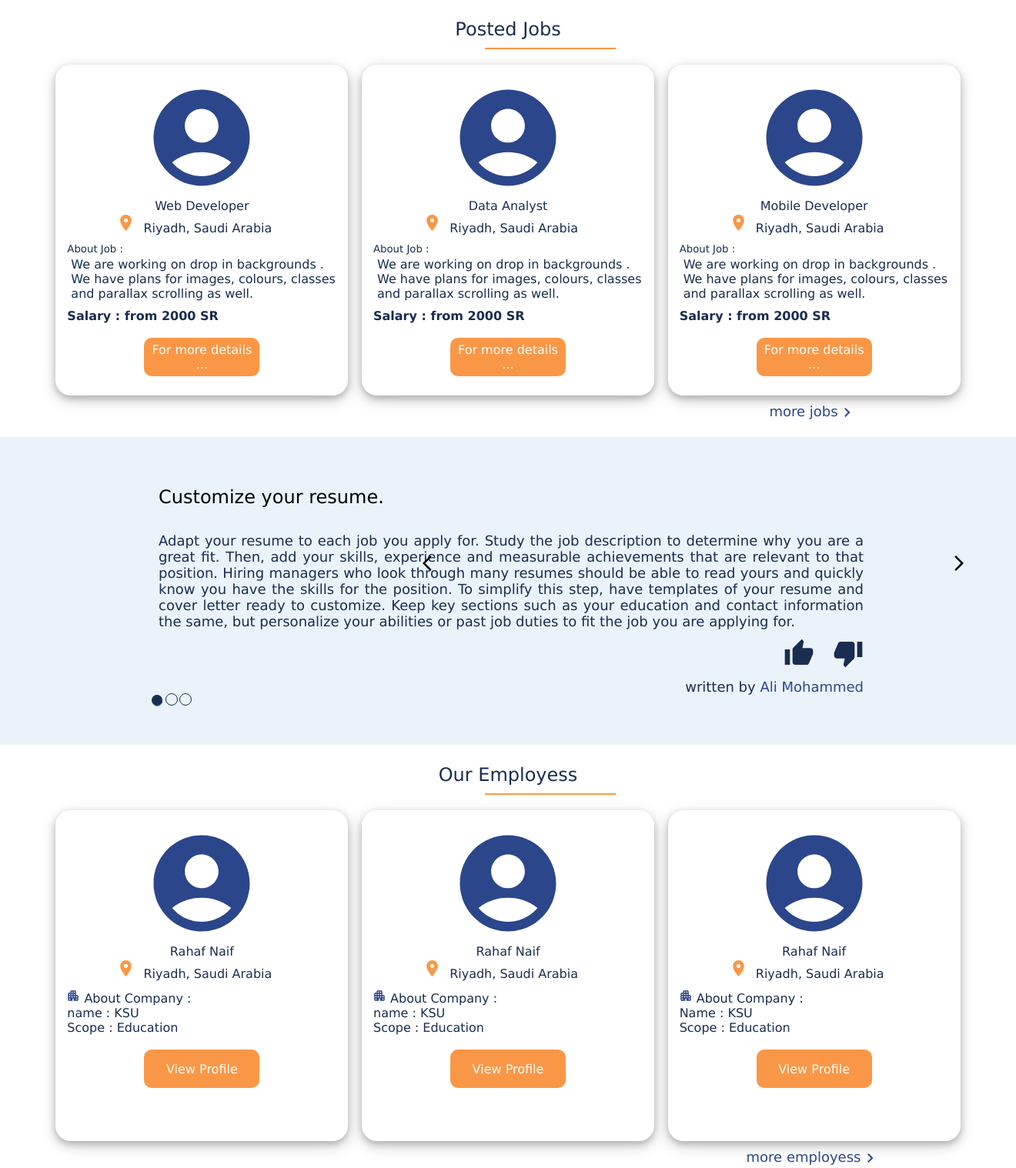
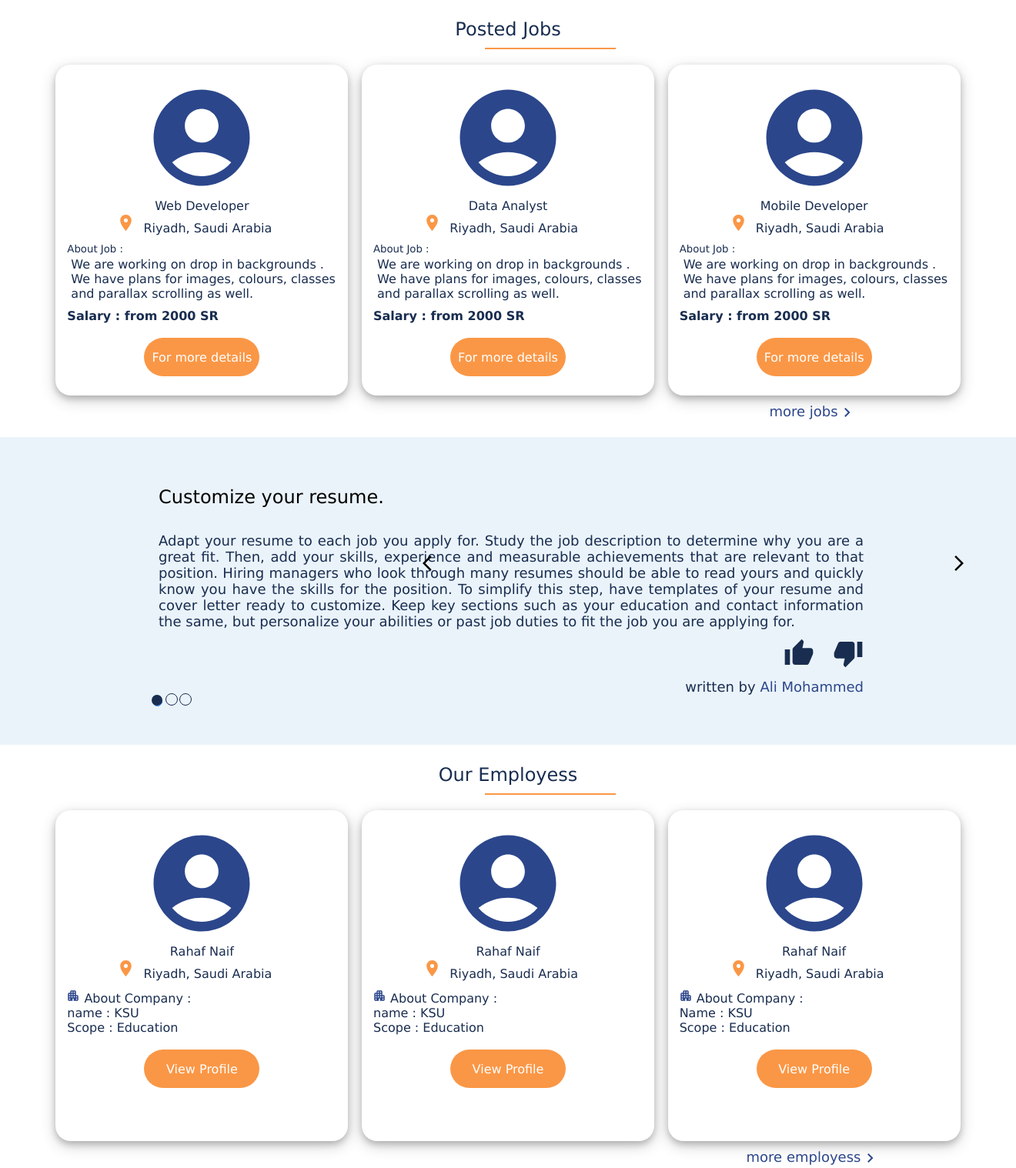
Before and after one commit to RahafNaif/jobHunter, a PHP site: page /home.html in a window 1320 px wide. Shown: the part 601-2119 px from the top of the page at 77% size. Run offline with PHP 8.4, Linux system fonts and the light colour scheme.

Commit message:
Edit Home

```diff
--- a/home.html
+++ b/home.html
@@ -52,7 +52,7 @@
                                 <h5>About Job :</h5>
                                 <p class="descrption">We are working on drop in backgrounds . We have plans for images, colours, classes and parallax scrolling as well.</p>
                                 <p class="salary">Salary : from 2000 SR</p><br>
-                                <button class="job-content">For more details ...</button>
+                                <button class="job-content">For more details</button>
                             </div>
                         </li>
                         <li class="post">
@@ -66,7 +66,7 @@
                                 <h5>About Job :</h5>
                                 <p class="descrption">We are working on drop in backgrounds . We have plans for images, colours, classes and parallax scrolling as well.</p>
                                 <p class="salary">Salary : from 2000 SR</p><br>
-                                <button class="job-content">For more details ...</button>
+                                <button class="job-content">For more details</button>
                             </div>
                         </li>
                         <li class="post">
@@ -80,7 +80,7 @@
                                 <h5>About Job :</h5>
                                 <p class="descrption">We are working on drop in backgrounds . We have plans for images, colours, classes and parallax scrolling as well.</p>
                                 <p class="salary">Salary : from 2000 SR</p><br>
-                                <button class="job-content">For more details ...</button>
+                                <button class="job-content">For more details</button>
                             </div>
                         </li>
                     </ul>
--- a/styles/employerSearch.css
+++ b/styles/employerSearch.css
@@ -156,7 +156,7 @@ ul {
 
 .search-box span {
     color: #2B468B;
-    margin-top: 13px;
+    margin-top: 10px;
 }
 
 .search-box .input {
@@ -166,7 +166,7 @@ ul {
     height: 100%;
     position: relative;
     border: 0;
-    background-color: #EAF3FA;
+    background-color: transparent;
     color: #192D50;
     padding-left: 10px;
 }
--- a/styles/home.css
+++ b/styles/home.css
@@ -140,11 +140,19 @@ h5{
     outline: none;
     color: white;
     border: none;
-    border-radius: 10px;
+    border-radius: 30px;
     height: 50px;
     width: 150px;
     cursor: pointer;
     font-size: 16px;
+}
+
+.job-content:hover{
+    transition: 0.3s ease-in;
+    background: transparent;
+    border: 1px solid rgb(138, 177, 244);
+    color: #8CB3F4;
+    transform: scale(1.1);
 }
 
 .descrption {
--- a/styles/jobs.css
+++ b/styles/jobs.css
@@ -6,7 +6,7 @@
 }
 
 /* SCROLL BAR */
-/* ::-webkit-scrollbar {
+::-webkit-scrollbar {
     width: 0px;
     background: transparent;
 }
@@ -23,7 +23,7 @@
 ::-webkit-scrollbar-thumb:hover {
     background: #FA9746;
     border-radius: 5px
-} */
+}
 
 
 .header{
```
